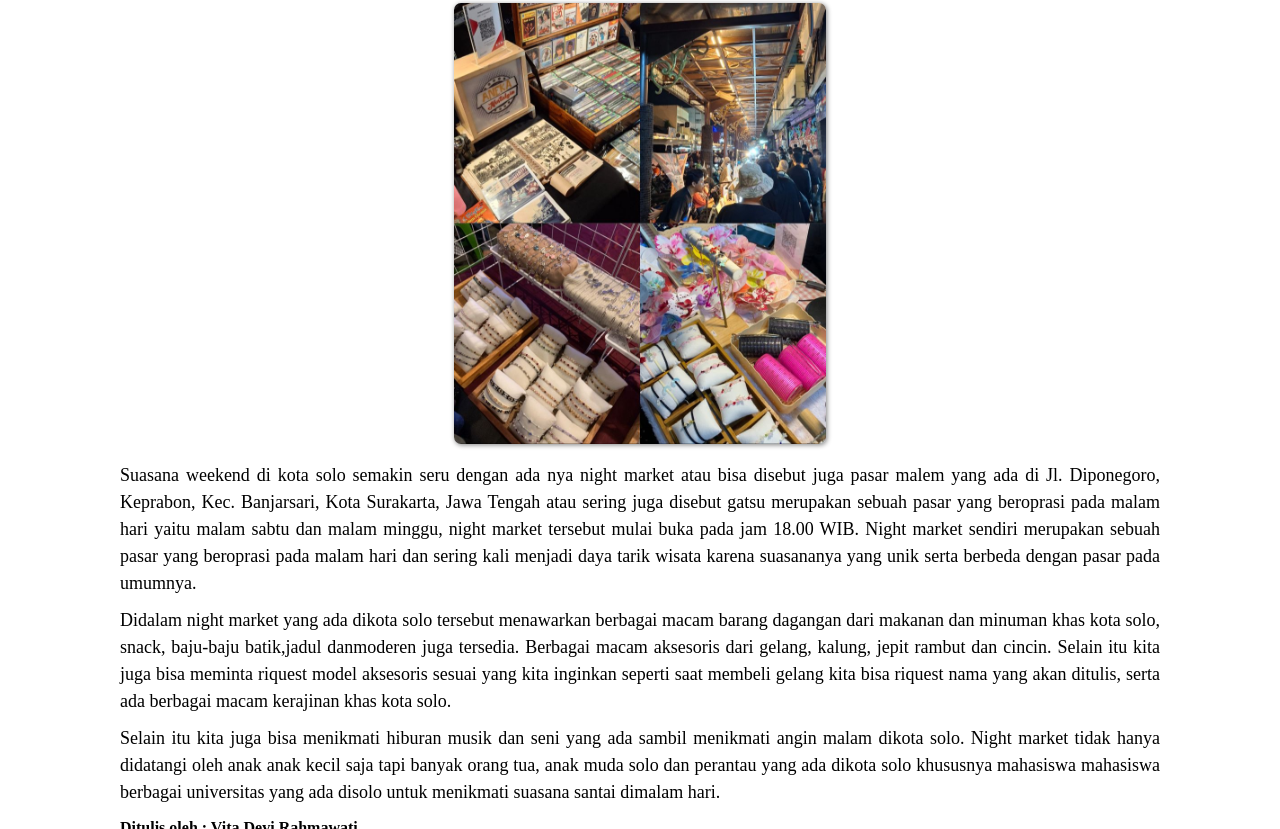
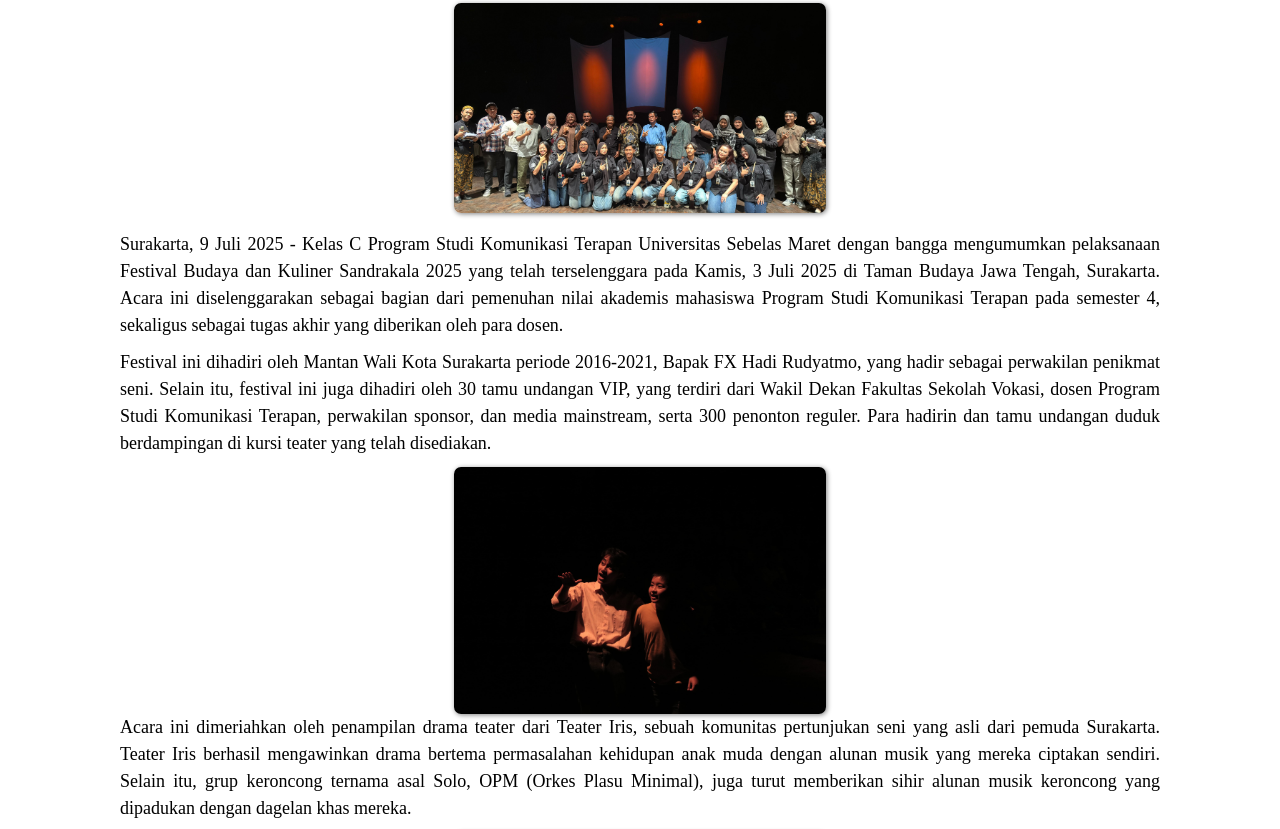
Before and after one commit to webhosting212/soloinsight, a plain HTML site: page hiburan.html in a window 1280 px wide. Shown: the part 2022-2851 px from the top of the page. Drawn offline with Linux system fonts and the light colour scheme; a script that the page names is missing; a web font is replaced by a local one.

Commit message:
hiburan.html

```diff
--- a/hiburan.html
+++ b/hiburan.html
@@ -42,11 +42,16 @@
           <br>
           <h2>Sandrakala : Persembahan Megah Dari Mahasiswa Komunikasi Terapan Angkatan 2023</h2>
           <br>
-          <img src="assets/img/night_market.jpeg" alt="night_market">
+          <img src="assets/img/sandrakala1.jpeg" alt="night_market">
           <br>
-          <p>Suasana weekend di kota solo semakin seru dengan ada nya night market atau bisa disebut juga pasar malem yang ada di Jl. Diponegoro, Keprabon, Kec. Banjarsari, Kota Surakarta, Jawa Tengah atau sering juga disebut gatsu merupakan sebuah pasar yang beroprasi pada malam hari yaitu malam sabtu dan malam minggu, night market tersebut mulai buka pada jam 18.00 WIB. Night market sendiri merupakan sebuah pasar yang beroprasi pada malam hari dan sering kali menjadi daya tarik wisata karena suasananya yang unik serta berbeda dengan pasar pada umumnya.</p>
-          <p>Didalam night market yang ada dikota solo tersebut menawarkan berbagai macam barang dagangan dari makanan dan minuman khas kota solo, snack, baju-baju batik,jadul danmoderen juga tersedia. Berbagai macam aksesoris dari gelang, kalung, jepit rambut dan cincin. Selain itu kita juga bisa meminta riquest model aksesoris sesuai yang kita inginkan seperti saat membeli gelang kita bisa riquest nama yang akan ditulis, serta ada berbagai macam kerajinan khas kota solo.</p>
-          <p>Selain itu kita juga bisa menikmati hiburan musik dan seni yang ada sambil menikmati angin malam dikota solo. Night market tidak hanya didatangi oleh anak anak kecil saja tapi banyak orang tua, anak muda solo dan perantau yang ada dikota solo khususnya mahasiswa mahasiswa berbagai universitas yang ada disolo untuk menikmati suasana santai dimalam hari.</p>
+          <p>Surakarta, 9 Juli 2025 - Kelas C Program Studi Komunikasi Terapan Universitas Sebelas Maret dengan bangga mengumumkan pelaksanaan Festival Budaya dan Kuliner Sandrakala 2025 yang telah terselenggara pada Kamis, 3 Juli 2025 di Taman Budaya Jawa Tengah, Surakarta. Acara ini diselenggarakan sebagai bagian dari pemenuhan nilai akademis mahasiswa Program Studi Komunikasi Terapan  pada semester 4, sekaligus sebagai tugas akhir yang diberikan oleh para dosen.</p>
+          <p>Festival ini dihadiri oleh Mantan Wali Kota Surakarta periode 2016-2021, Bapak FX Hadi Rudyatmo, yang hadir sebagai perwakilan penikmat seni. Selain itu, festival ini juga dihadiri oleh 30 tamu undangan VIP, yang terdiri dari Wakil Dekan Fakultas Sekolah Vokasi, dosen Program Studi Komunikasi Terapan, perwakilan sponsor, dan media mainstream, serta 300 penonton reguler. Para hadirin dan tamu undangan duduk berdampingan di kursi teater yang telah disediakan.</p>
+          <img src="assets/img/sandrakala2.jpeg" alt="night_market">
+          <p>Acara ini dimeriahkan oleh penampilan drama teater dari Teater Iris, sebuah komunitas pertunjukan seni yang asli dari pemuda Surakarta. Teater Iris berhasil mengawinkan drama bertema permasalahan kehidupan anak muda dengan alunan musik yang mereka ciptakan sendiri. Selain itu, grup keroncong ternama asal Solo, OPM (Orkes Plasu Minimal), juga turut memberikan sihir alunan musik keroncong yang dipadukan dengan dagelan khas mereka.</p>
+          <img src="assets/img/sandrakala3.jpeg" alt="night_market">
+          <p>Sandrakala tak hanya menyajikan penampilan keren dari Keroncong OPM dan Teater Iris saja, namun ada 6 tenant kuliner yang disajikan khusus untuk para pengunjung. Tenant ini dihadirkan oleh panitia Sandrakala guna menarik minat pengunjung untuk datang di event ini. Hal ini pun menjadi sesuatu yang menguntungkan bagi para penjual untuk mempromosikan jualan mereka ke ranah yang lebih luas dan para penjual pun mendapatkan feedback langsung dari pengunjung berupa masukan perihal rasa, pelayanan, dan harga.</p>
+          <img src="assets/img/sandrakala4.jpeg" alt="night_market">
+          <p>Sebagai penutup acara, panitia Sandrakala telah menyediakan photobooth dan mapping untuk para pengunjung mengabadikan momen. Dikalangan anak muda saat ini, photobooth dan mapping menjadi hal yang cukup populer pada sebuah event. Selain memiliki daya tarik estetika, photobooth dan mapping juga mampu menciptakan suasana yang lebih berkesan. Photobooth juga digunakan demi memperkuat identitas event Sandrakala bahkan sponsor yang telah membantu kelancaran event Sandrakala.</p>
           <h3>Ditulis oleh : Vita Devi Rahmawati</h3>
           <br>
       </section>
```
